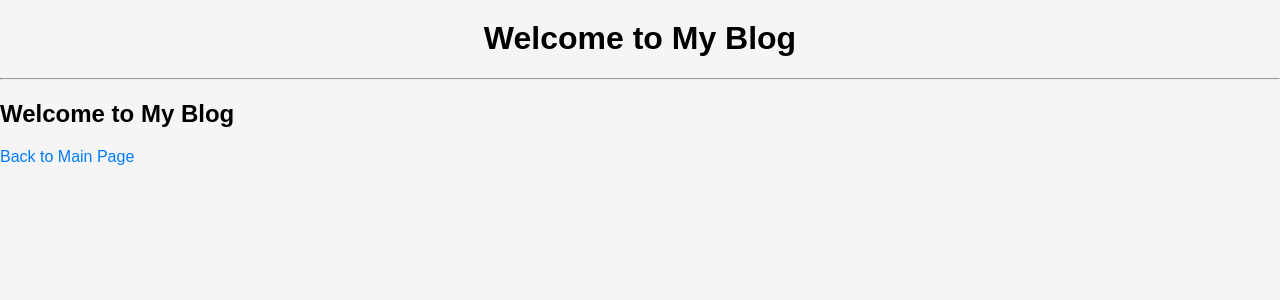
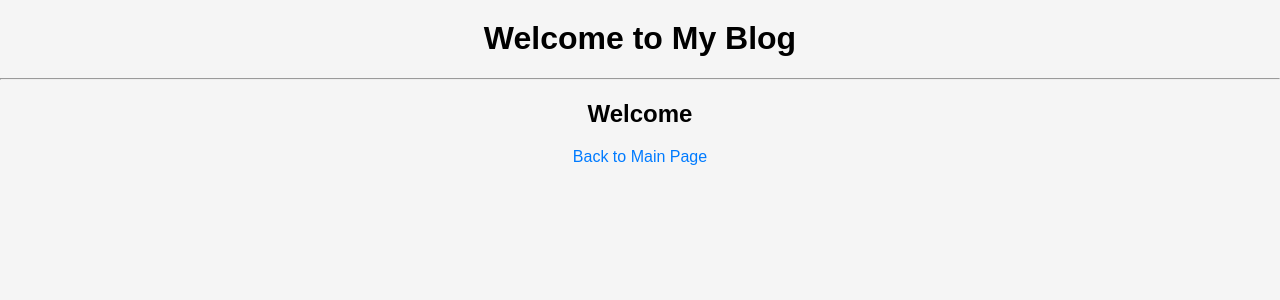
Before and after one commit to critical-mass/my_blog, a Flask app: page /blog in a window 1280 px wide. Shown: the top 300 px of the page. Run offline with Flask 3, Linux system fonts and the light colour scheme.

Commit message:
adding some updated formatting

```diff
--- a/static/styles.css
+++ b/static/styles.css
@@ -12,6 +12,7 @@ h1 {
 }
 
 h2 {
+   text-align: center;
     margin-top: 20px;
 }
 
@@ -28,16 +29,19 @@ li {
     box-shadow: 0 2px 4px rgba(0, 0, 0, 0.1);
 }
 
-a {
+.back-to-main {
+    text-align: center;
+    margin-top: 20px:
+}
+
+.back-to-main a {
     color: #007BFF;
     text-decoration: none;
 }
 
-a:hover {
+.back-to-main a:hover {
     text-decoration: underline;
 }
-
-/* ... Your existing CSS styles ... */
 
 /* Center the menu container */
 .centered-menu {
@@ -86,3 +90,10 @@ a:hover {
 .dropdown:hover .dropdown-content {
     display: block;
 }
+
+.photography-entry {
+    display: block;
+    margin-left: auto;
+    margin-right: auto;
+    width: 50%;
+}
--- a/templates/about.html
+++ b/templates/about.html
@@ -3,5 +3,7 @@
 {% block content %}
     <h2>About Me</h2>
     <!-- About page content goes here -->
-    <a href="/">Back to Main Page</a>
+    <div class="back-to-main">
+        <a href="/">Back to Main Page</a>
+    </div>
 {% endblock %}
--- a/templates/blog.html
+++ b/templates/blog.html
@@ -1,7 +1,9 @@
 {% extends "layout.html" %}
 
 {% block content %}
-    <h2>Welcome to My Blog</h2>
+    <h2>Welcome</h2>
     <!-- Blog content goes here -->
-    <a href="/">Back to Main Page</a>
+    <div class="back-to-main">
+        <a href="/">Back to Main Page</a>
+    </div>
 {% endblock %}
--- a/templates/photography.html
+++ b/templates/photography.html
@@ -6,7 +6,7 @@
     <!-- Sample Photography Content (customize this) -->
     <div class="photography-entry">
         <img src="/static/photo1.jpg" alt="Photo 1">
-        <p>Description of Photo 1.</p>
+        <p>My Cat Mozzerlla</p>
     </div>
 
     <div class="photography-entry">
@@ -20,5 +20,7 @@
     </div>
 
     <!-- Back to Main Page Link -->
-    <a href="/">Back to Main Page</a>
+    <div class="back-to-main">
+        <a href="/">Back to Main Page</a>
+    </div>
 {% endblock %}
```
Also changed, not shown: static/photo1.jpg (added).
